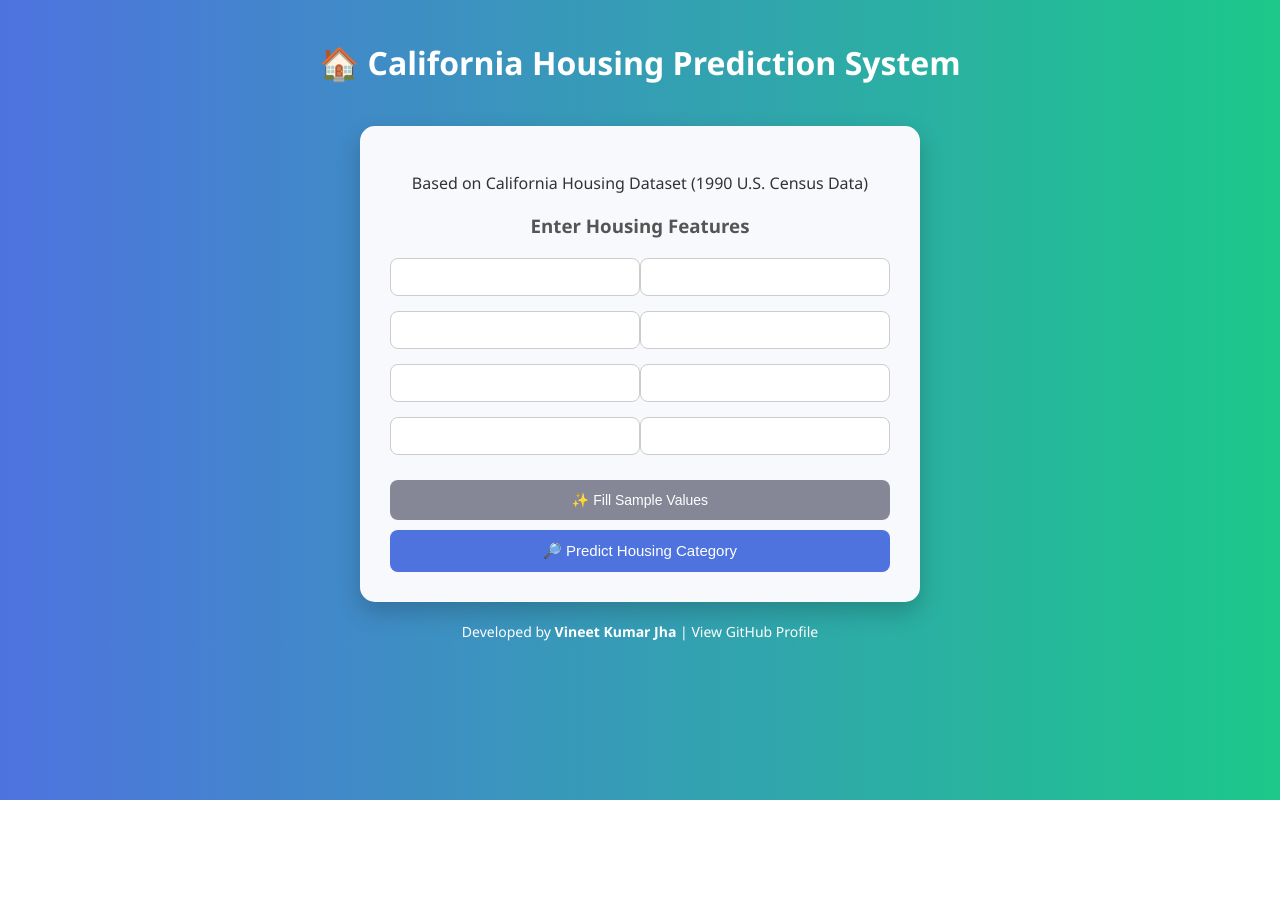
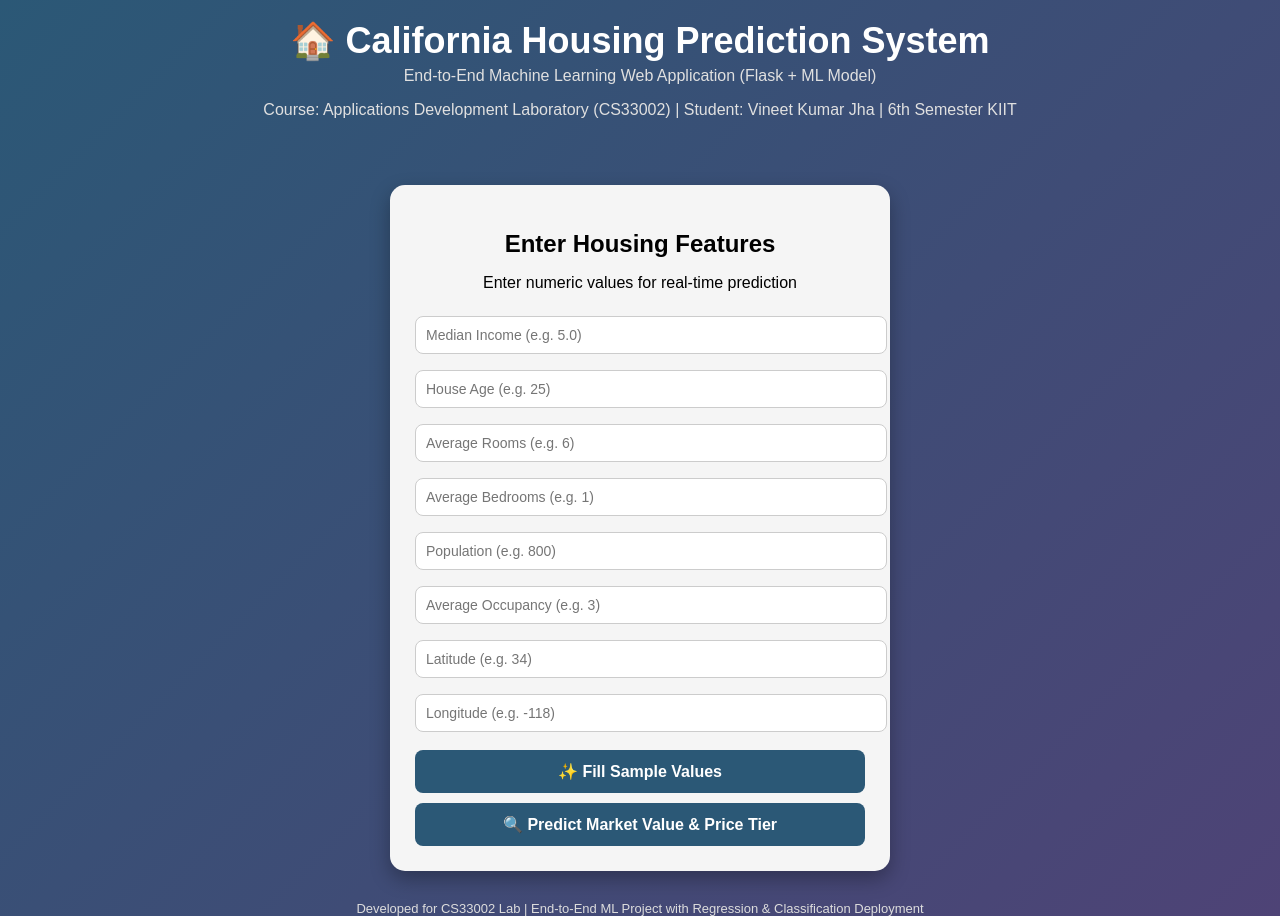
Before and after one commit to 2305100-Vineet/housing-web-app, a Flask app: page / in a window 1280 px wide. Before the commit the page ends 800 px from the top, so only its background shows below. Run offline with Flask 3, Linux system fonts and the light colour scheme; parts of the project's set-up code (start-up, migrations or seed data) failed here and were passed over.

Commit message:
Update index.html

```diff
--- a/templates/index.html
+++ b/templates/index.html
@@ -1,178 +1,176 @@
 <!DOCTYPE html>
-<html>
+<html lang="en">
 <head>
+    <meta charset="UTF-8">
     <title>California Housing Prediction System</title>
-    <meta name="viewport" content="width=device-width, initial-scale=1.0">
-
     <style>
         body {
+            font-family: Arial, sans-serif;
+            background: linear-gradient(135deg, #2b5876, #4e4376);
             margin: 0;
-            font-family: 'Segoe UI', sans-serif;
-            background: linear-gradient(to right, #4e73df, #1cc88a);
+            padding: 0;
             text-align: center;
             color: white;
         }
 
-        h1 {
+        .header {
             padding: 20px;
-            font-weight: 600;
         }
 
-        .card {
-            background: #f8f9fc;
-            color: #333;
-            width: 500px;
-            margin: auto;
-            padding: 30px;
-            border-radius: 15px;
-            box-shadow: 0 10px 25px rgba(0,0,0,0.2);
+        .header h1 {
+            margin: 0;
+            font-size: 36px;
         }
 
-        .card h3 {
-            margin-bottom: 20px;
-            color: #555;
+        .header p {
+            margin-top: 5px;
+            font-size: 16px;
+            color: #e0e0e0;
         }
 
-        .input-group {
-            display: flex;
-            justify-content: space-between;
-            margin-bottom: 15px;
+        .container {
+            background: #f5f5f5;
+            color: black;
+            width: 450px;
+            margin: 30px auto;
+            padding: 25px;
+            border-radius: 15px;
+            box-shadow: 0px 8px 20px rgba(0,0,0,0.3);
+        }
+
+        h2 {
+            margin-bottom: 10px;
         }
 
         input {
-            width: 48%;
+            width: 100%;
             padding: 10px;
+            margin: 8px 0;
             border-radius: 8px;
             border: 1px solid #ccc;
             font-size: 14px;
         }
 
-        .sample-btn {
+        button {
             width: 100%;
             padding: 12px;
+            margin-top: 10px;
             border: none;
             border-radius: 8px;
-            background-color: #858796;
+            background-color: #2b5876;
             color: white;
-            font-size: 14px;
+            font-size: 16px;
             cursor: pointer;
-            margin-top: 10px;
+            font-weight: bold;
         }
 
-        .predict-btn {
-            width: 100%;
-            padding: 12px;
-            border: none;
-            border-radius: 8px;
-            background-color: #4e73df;
-            color: white;
-            font-size: 15px;
-            cursor: pointer;
-            margin-top: 10px;
+        button:hover {
+            background-color: #1f3e54;
         }
 
         .result-box {
-            background-color: #d4edda;
-            color: #155724;
+            margin-top: 20px;
             padding: 15px;
             border-radius: 10px;
-            margin-top: 20px;
-            font-weight: 500;
+            background-color: #e8f5e9;
+            border: 2px solid #2e7d32;
+        }
+
+        .result-box h2 {
+            margin: 5px 0;
+            color: #1b5e20;
+        }
+
+        .error {
+            color: red;
+            margin-top: 15px;
+            font-weight: bold;
         }
 
         .footer {
             margin-top: 20px;
-            font-size: 14px;
-            color: white;
+            font-size: 13px;
+            color: #ddd;
         }
     </style>
+
+    <script>
+        let toggle = true;
+
+        function fillSample() {
+            if (toggle) {
+                // High value sample
+                document.getElementsByName("MedInc")[0].value = 8.5;
+                document.getElementsByName("HouseAge")[0].value = 20;
+                document.getElementsByName("AveRooms")[0].value = 7;
+                document.getElementsByName("AveBedrms")[0].value = 1;
+                document.getElementsByName("Population")[0].value = 1000;
+                document.getElementsByName("AveOccup")[0].value = 2;
+                document.getElementsByName("Latitude")[0].value = 34;
+                document.getElementsByName("Longitude")[0].value = -118;
+            } else {
+                // Low value sample
+                document.getElementsByName("MedInc")[0].value = 0.8;
+                document.getElementsByName("HouseAge")[0].value = 40;
+                document.getElementsByName("AveRooms")[0].value = 3;
+                document.getElementsByName("AveBedrms")[0].value = 1.5;
+                document.getElementsByName("Population")[0].value = 4000;
+                document.getElementsByName("AveOccup")[0].value = 4;
+                document.getElementsByName("Latitude")[0].value = 38;
+                document.getElementsByName("Longitude")[0].value = -121;
+            }
+
+            toggle = !toggle;
+        }
+    </script>
 </head>
 
 <body>
 
+<div class="header">
     <h1>🏠 California Housing Prediction System</h1>
-
-    <div class="card">
-
-        <p>Based on California Housing Dataset (1990 U.S. Census Data)</p>
-        <h3>Enter Housing Features</h3>
-
-        <form method="POST" action="/">
-
-            <div class="input-group">
-                <input type="number" step="any" name="MedInc" required>
-                <input type="number" step="any" name="HouseAge" required>
+    <p>End-to-End Machine Learning Web Application (Flask + ML Model)</p>
+    <p>Course: Applications Development Laboratory (CS33002) | Student: Vineet Kumar Jha | 6th Semester KIIT</p>
 </div>
 
-            <div class="input-group">
-                <input type="number" step="any" name="AveRooms" required>
-                <input type="number" step="any" name="AveBedrms" required>
-            </div>
+<div class="container">
+    <h2>Enter Housing Features</h2>
+    <p>Enter numeric values for real-time prediction</p>
 
-            <div class="input-group">
-                <input type="number" step="any" name="Population" required>
-                <input type="number" step="any" name="AveOccup" required>
-            </div>
+    <!-- FIXED ACTION -->
+    <form action="/" method="post">
 
-            <div class="input-group">
-                <input type="number" step="any" name="Latitude" required>
-                <input type="number" step="any" name="Longitude" required>
-            </div>
+        <input type="number" step="any" name="MedInc" placeholder="Median Income (e.g. 5.0)" required>
+        <input type="number" step="any" name="HouseAge" placeholder="House Age (e.g. 25)" required>
+        <input type="number" step="any" name="AveRooms" placeholder="Average Rooms (e.g. 6)" required>
+        <input type="number" step="any" name="AveBedrms" placeholder="Average Bedrooms (e.g. 1)" required>
+        <input type="number" step="any" name="Population" placeholder="Population (e.g. 800)" required>
+        <input type="number" step="any" name="AveOccup" placeholder="Average Occupancy (e.g. 3)" required>
+        <input type="number" step="any" name="Latitude" placeholder="Latitude (e.g. 34)" required>
+        <input type="number" step="any" name="Longitude" placeholder="Longitude (e.g. -118)" required>
 
-            <button type="button" class="sample-btn" onclick="fillSampleValues()">
-                ✨ Fill Sample Values
-            </button>
+        <button type="button" onclick="fillSample()">✨ Fill Sample Values</button>
 
-            <button type="submit" class="predict-btn">
-                🔎 Predict Housing Category
-            </button>
-
+        <button type="submit">🔍 Predict Market Value & Price Tier</button>
     </form>
 
     {% if market_value %}
     <div class="result-box">
-            Estimated Market Value: ${{ market_value }} <br>
-            Predicted Category: {{ tier }}
+        <h2>💰 Estimated Market Value: ${{ market_value }}</h2>
+        <h2>🏷️ Price Tier: {{ tier }}</h2>
     </div>
     {% endif %}
 
     {% if error %}
-        <div class="result-box" style="background:#f8d7da; color:#721c24;">
-            {{ error }}
+    <div class="error">
+        Error: {{ error }}
     </div>
     {% endif %}
-
 </div>
 
 <div class="footer">
-        Developed by <b>Vineet Kumar Jha</b> | View GitHub Profile
+    Developed for CS33002 Lab | End-to-End ML Project with Regression & Classification Deployment
 </div>
-
-<script>
-let sampleIndex = 0;
-
-const samples = [
-    // HIGH VALUE (Strong income, urban LA)
-    [9.5, 8, 7.5, 1.2, 900, 2.5, 34.05, -118.25],
-
-    // LOW VALUE (Low income, high density inland)
-    [0.5, 45, 3.0, 1.5, 4000, 5.0, 38.5, -121.5],
-
-    // MEDIUM VALUE (Balanced suburban)
-    [3.8, 20, 5.5, 1.1, 1500, 3.0, 36.7, -119.8]
-];
-
-function fillSampleValues() {
-    const inputs = document.querySelectorAll("input[type='number']");
-    const values = samples[sampleIndex];
-
-    for (let i = 0; i < inputs.length; i++) {
-        inputs[i].value = values[i];
-    }
-
-    sampleIndex = (sampleIndex + 1) % samples.length;
-}
-</script>
 
 </body>
 </html>
```
Lines whose indentation alone changed are shown as unchanged.
